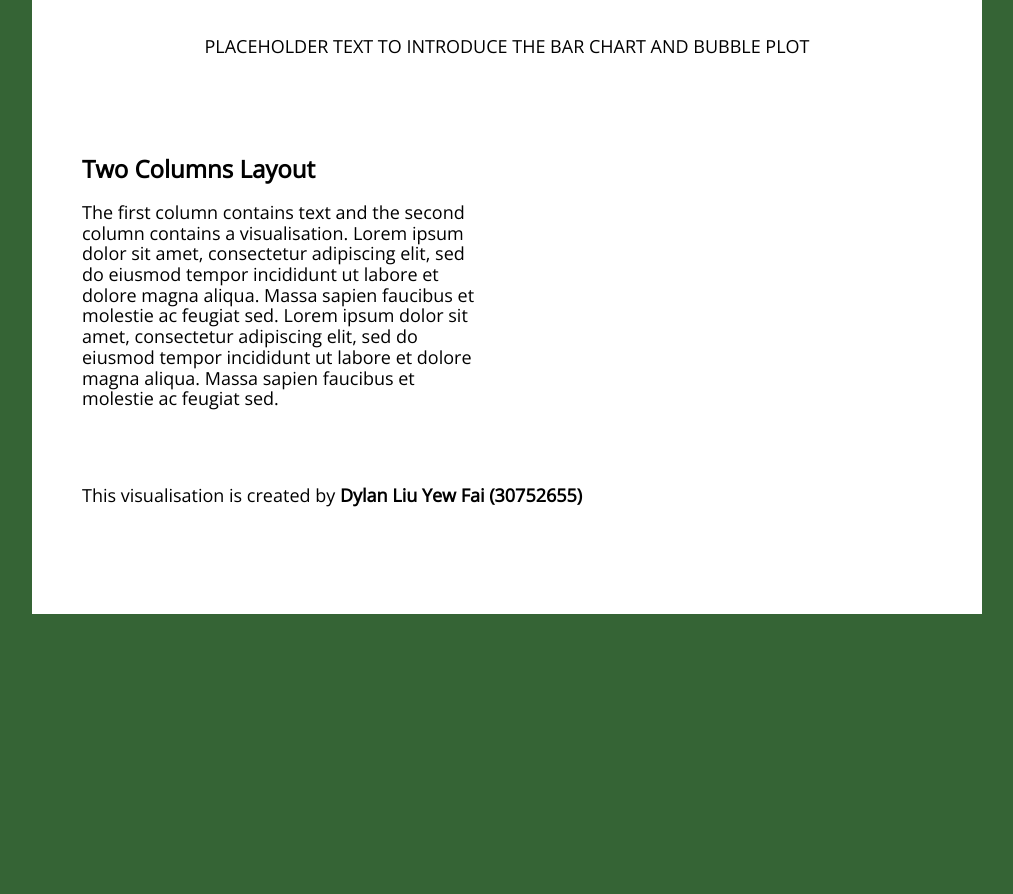
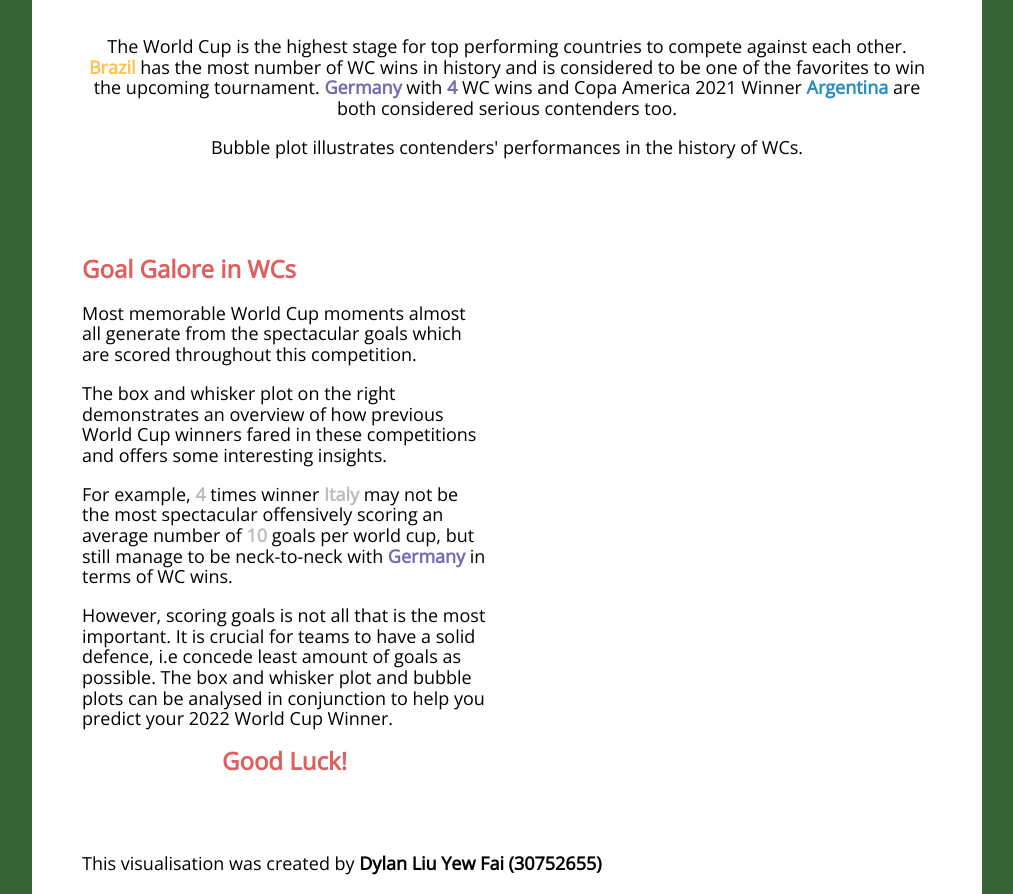
Before and after one commit to Dylan0209/3179, a plain HTML site: page index.html in a window 1280 px wide. Shown: the part 1040-1934 px from the top of the page, without its empty margins (133-1146 px from the left). Before the commit the page ends 1654 px from the top, so only its background shows below. Drawn offline with nearby package versions, Linux system fonts and the light colour scheme; a script that the page names is missing.

Commit message:
finish the vis

```diff
--- a/css/layout.css
+++ b/css/layout.css
@@ -15,6 +15,36 @@ body *{
     font-size: large;
     font-weight: bold;
     color: #e45454;
+  }
+
+  span.brazil{
+    font-size: large;
+    font-weight: bold;
+    color: #fec44f;
+  }
+
+  span.germany{
+    font-size: large;
+    font-weight: bold;
+    color: #756bb1;
+  }
+
+  span.argentina{
+    font-size: large;
+    font-weight: bold;
+    color: #2b8cbe;
+  }
+
+  span.argentina{
+    font-size: large;
+    font-weight: bold;
+    color: #2b8cbe;
+  }
+
+  span.italy{
+    font-size: large;
+    font-weight: bold;
+    color: #bdbdbd;
   }
 
   body {
@@ -36,6 +66,8 @@ body *{
   .description h2,
   h1 {
     margin-top: 0px;
+    font-weight: bold;
+    color: #df5e5e;
   }
 
   .description-right {
--- a/index.html
+++ b/index.html
@@ -58,7 +58,7 @@
     <!-- pure grid group -->
     <div class="pure-g">
         <div class="pure-u-1-1">
-          <p style="text-align:center">The World Cup is hosted every 4 years by a country which has been voted by a committee. Below is a map showing the countries which have hosted this beautiful competition and when.</p>
+          <p style="text-align:center">The World Cup is hosted every 4 years by a country which has been voted by a committee. Below is a map showing the countries which have hosted this beautiful competition and when (if any).</p>
         </div>
     </div>
     <!-- end pure grid group -->
@@ -95,7 +95,10 @@
     <!-- pure grid group -->
     <div class="pure-g">
       <div class="pure-u-1-1">
-        <p style="text-align:center">PLACEHOLDER TEXT TO INTRODUCE THE BAR CHART AND BUBBLE PLOT</p>
+        <p style="text-align:center">The World Cup is the highest stage for top performing countries to compete against each other.
+        <span class="brazil">Brazil</span> has the most number of WC wins in history and is considered to be one of the favorites to
+        win the upcoming tournament. <span class="germany">Germany</span> with <span class="germany">4</span> WC wins and Copa America 2021 Winner <span class="argentina">Argentina</span> are both considered serious contenders too.</p>
+        <p style="text-align:center"> Bubble plot illustrates contenders' performances in the history of WCs.</p>
       </div>
     </div>
     <!-- end pure grid group -->
@@ -117,11 +120,18 @@
     <div class="pure-g">
       <div class="pure-u-1-2">
         <div class="description description-left">
-          <h2>Two Columns Layout</h2>
-          <p>The first column contains text and the second column contains a visualisation.
-            Lorem ipsum dolor sit amet, consectetur adipiscing elit, sed do eiusmod tempor incididunt ut labore et
-            dolore magna aliqua. Massa sapien faucibus et molestie ac feugiat sed. Lorem ipsum dolor sit amet, consectetur adipiscing elit, sed do eiusmod tempor incididunt ut labore et
-            dolore magna aliqua. Massa sapien faucibus et molestie ac feugiat sed. </p>
+          <h2>Goal Galore in WCs</h2>
+          <p>Most memorable World Cup moments almost all generate from the spectacular goals which are scored throughout this competition.</p>
+          <p>The box and whisker plot on the right demonstrates an overview of how previous World Cup winners fared in these competitions and offers some interesting insights.</p>
+          <p>
+            For example, <span class="italy">4</span> times winner <span class="italy">Italy</span> may not be the most spectacular offensively scoring
+            an average number of <span class="italy">10</span> goals per world cup, but still manage to be neck-to-neck with <span class="germany">Germany</span> in terms of WC wins.
+          </p>
+          <p>
+            However, scoring goals is not all that is the most important. It is crucial for teams to have a solid defence, i.e concede least amount of goals as possible.
+            The box and whisker plot and bubble plots can be analysed in conjunction to help you predict your 2022 World Cup Winner.
+          </p>
+          <h2 style="text-align:center">Good Luck!</h2>
         </div>
       </div>
       <div class="pure-u-1-2">
@@ -132,7 +142,7 @@
 
     <div class="pure-g">
       <div class="pure-u-1-1 small-font">
-        <p>This visualisation is created by <b>Dylan Liu Yew Fai (30752655)</b></p>
+        <p>This visualisation was created by <b>Dylan Liu Yew Fai (30752655)</b></p>
       </div>
     </div>
 
--- a/js/goal_scoredperteam_boxplot.vg.json
+++ b/js/goal_scoredperteam_boxplot.vg.json
@@ -1,7 +1,7 @@
 {
     "$schema": "https://vega.github.io/schema/vega-lite/v5.json",
     "width": 300,
-    "height": 400,
+    "height": 450,
     "title": "Most spectacular teams amongst world cup winners",
     "data": {"url": "https://raw.githubusercontent.com/Dylan0209/3179/main/data/goal_stats_per_worldcup.csv"},
     "mark": {
```
